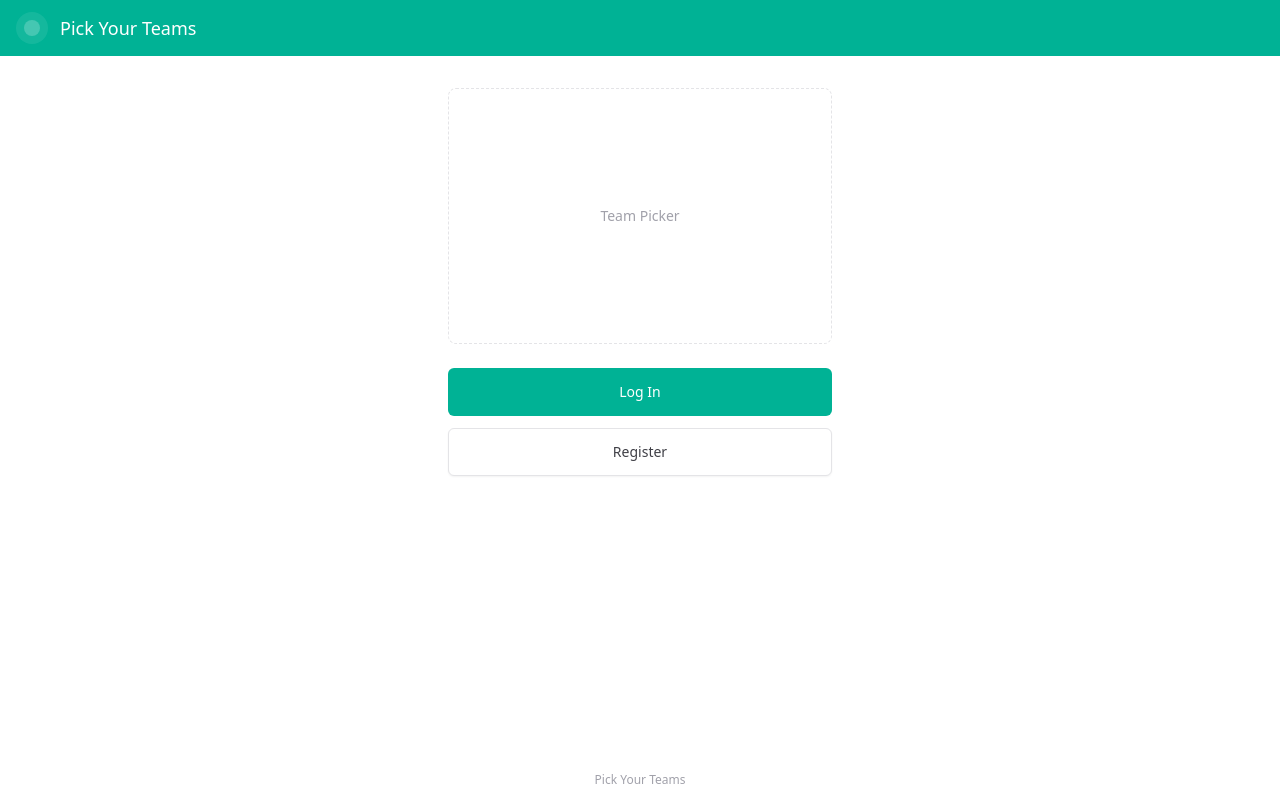
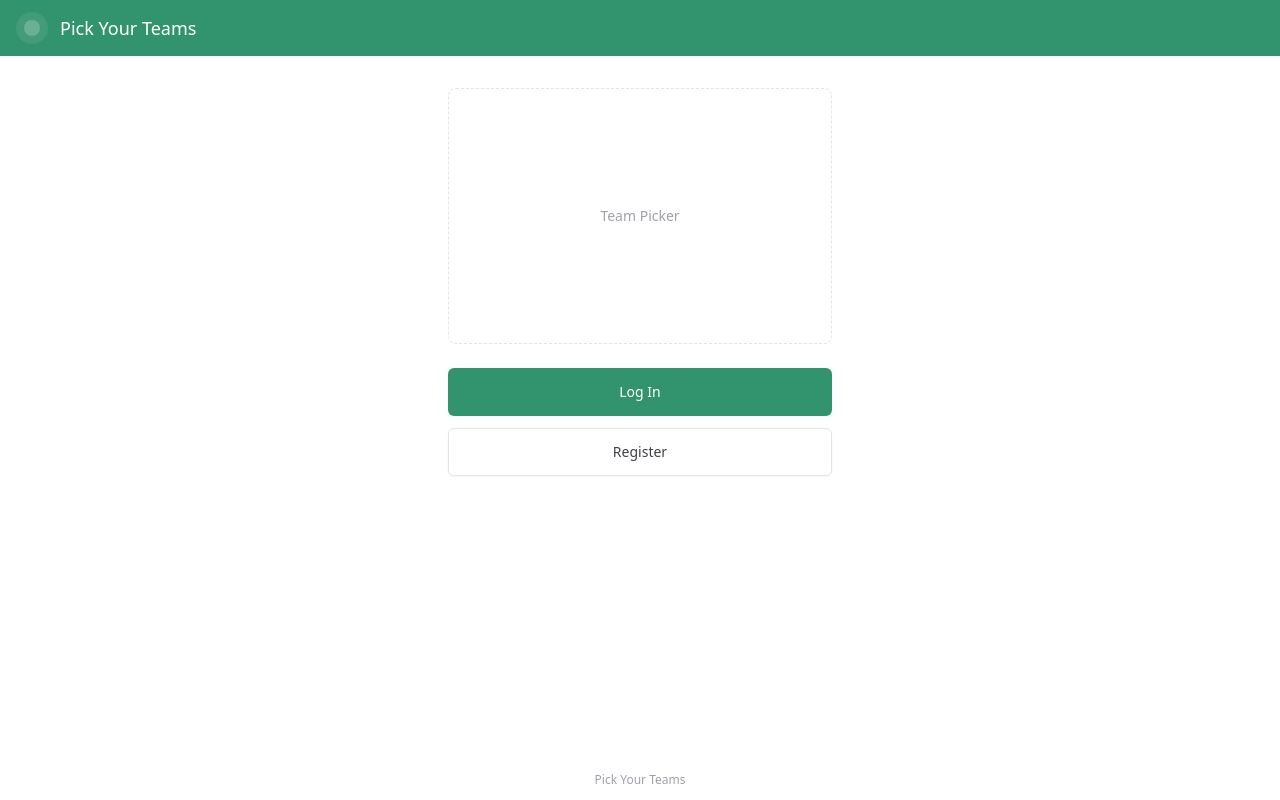
Before and after one commit to craigduggan90/pick-your-teams, a React (Vite) app in the folder src/ui/: page / in a window 1280 px wide. Built offline with nearby package versions, Linux system fonts and the light colour scheme; no server answers.

Commit message:
fix: darken primary for better white-text contrast
#00B295 with white text was ~2.70:1, under WCAG AA's 3:1 minimum even
for large text/UI components. #32936F improves that to ~3.79:1.

```diff
--- a/src/ui/src/index.css
+++ b/src/ui/src/index.css
@@ -3,8 +3,10 @@
 
 /*
  * Semantic palette from claude.md's Design Tokens section, mapped onto shadcn/ui's variable
- * slots. Primary (#00B295) and Secondary (#F05D23) are the confirmed brand colors; everything
- * else (Tertiary/Success/Warning/Info/Dark Grey/Light Grey) is still a placeholder — the
+ * slots. Primary (#32936F) and Secondary (#F05D23) are the confirmed brand colors — Primary is
+ * a darkened/desaturated version of the brand's #00B295, adjusted for white-text contrast (see
+ * Decisions log in docs/claude/stage-2.md). Everything else (Tertiary/Success/Warning/Info/Dark
+ * Grey/Light Grey) is still a placeholder — the
  * Excalidraw diagrams only label these roles ("Colour Placeholder") with no real hex values, so
  * swap the :root values for the rest later without touching anything that consumes the tokens.
  * Tertiary/Success/Warning/Info have no shadcn-native slot, so they're exposed as extra
@@ -56,7 +58,7 @@
   --popover: #ffffff;
   --popover-foreground: #3f3f46;
 
-  --primary: #00b295;
+  --primary: #32936f;
   --primary-foreground: #ffffff;
   --secondary: #f05d23;
   --secondary-foreground: #ffffff;
```
